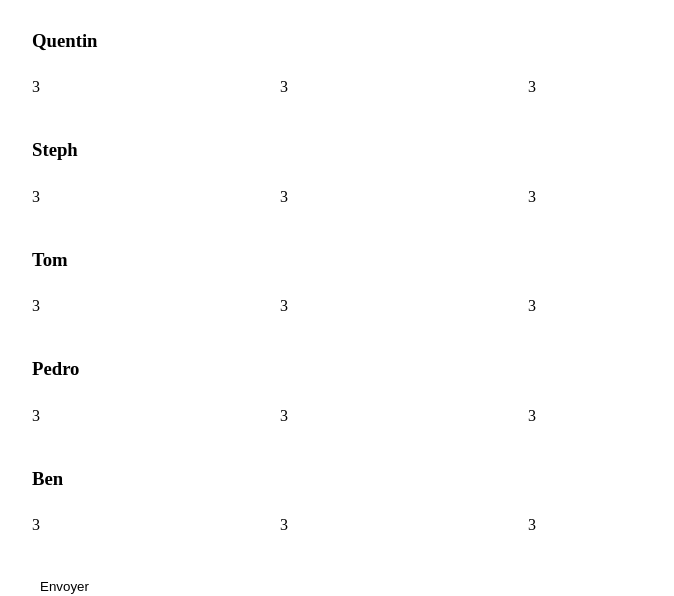
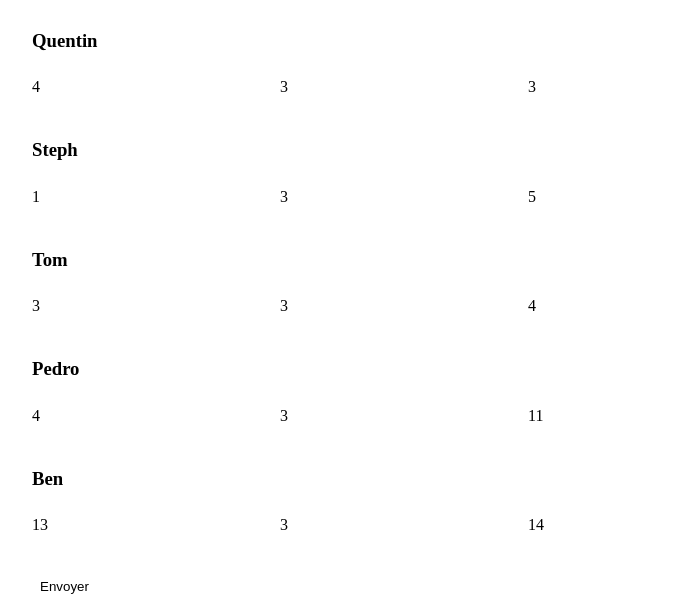
Before and after one commit to Benji-devw/my-stats-bis, a Next.js app: page /pages/match in a window 1280 px wide. Shown: the part 680-1276 px from the top of the page, without its empty margins (244-918 px from the left). Built offline with nearby package versions, Linux system fonts and the light colour scheme.

Commit message:
Update match card and form inputs

```diff
--- a/src/app/page.js
+++ b/src/app/page.js
@@ -51,6 +51,7 @@ export default function Home() {
               <MatchCard
                 key={match.id}
                 id={match.id}
+                // media_video={match.media_video}
                 date={match.encounter_date}
                 team1_name={match.team1_name}
                 team2_name={match.team2_name}
--- a/src/app/pages/match/page.js
+++ b/src/app/pages/match/page.js
@@ -62,6 +62,7 @@ const PostMatch = () => {
 
   const handleSubmit = async (e) => {
     e.preventDefault();
+    //TODO: defined team1_score by total player goals
     const match = {
       id: new_id,
       media_video: e.target.media_video.value,
@@ -177,33 +178,33 @@ const PostMatch = () => {
 
               <h3>Quentin</h3>
               <div className={`${styles.form} ${styles.form_grid}`}>
-                <input type="number" name="quentin_goals" id="goals" placeholder="Buts" defaultValue={3}/>
+                <input type="number" name="quentin_goals" id="goals" placeholder="Buts" defaultValue={4}/>
                 <input type="number" name="quentin_assists" id="assists" placeholder="PassesD"defaultValue={3}/>
                 <input type="number" name="quentin_shoots" id="shoots" placeholder="Tirs"defaultValue={3}/>
               </div>
               <h3>Steph</h3>
               <div className={`${styles.form} ${styles.form_grid}`}>
-                <input type="number" name="steph_goals" id="goals" placeholder="Buts"defaultValue={3}/>
+                <input type="number" name="steph_goals" id="goals" placeholder="Buts"defaultValue={1}/>
                 <input type="number" name="steph_assists" id="assists" placeholder="PassesD"defaultValue={3}/>
-                <input type="number" name="steph_shoots" id="shoots" placeholder="Tirs"defaultValue={3}/>
+                <input type="number" name="steph_shoots" id="shoots" placeholder="Tirs"defaultValue={5}/>
               </div>
               <h3>Tom</h3>
               <div className={`${styles.form} ${styles.form_grid}`}>
                 <input type="number" name="tom_goals" id="goals" placeholder="Buts"defaultValue={3}/>
                 <input type="number" name="tom_assists" id="assists" placeholder="PassesD"defaultValue={3}/>
-                <input type="number" name="tom_shoots" id="shoots" placeholder="Tirs"defaultValue={3}/>
+                <input type="number" name="tom_shoots" id="shoots" placeholder="Tirs"defaultValue={4}/>
               </div>
               <h3>Pedro</h3>
               <div className={`${styles.form} ${styles.form_grid}`}>
-                <input type="number" name="pedro_goals" id="goals" placeholder="Buts"defaultValue={3}/>
+                <input type="number" name="pedro_goals" id="goals" placeholder="Buts"defaultValue={4}/>
                 <input type="number" name="pedro_assists" id="assists" placeholder="PassesD"defaultValue={3}/>
-                <input type="number" name="pedro_shoots" id="shoots" placeholder="Tirs"defaultValue={3}/>
+                <input type="number" name="pedro_shoots" id="shoots" placeholder="Tirs"defaultValue={11}/>
               </div>
               <h3>Ben</h3>
               <div className={`${styles.form} ${styles.form_grid}`}>
-                <input type="number" name="ben_goals" id="goals" placeholder="Buts"defaultValue={3}/>
+                <input type="number" name="ben_goals" id="goals" placeholder="Buts"defaultValue={13}/>
                 <input type="number" name="ben_assists" id="assists" placeholder="PassesD"defaultValue={3}/>
-                <input type="number" name="ben_shoots" id="shoots" placeholder="Tirs"defaultValue={3}/>
+                <input type="number" name="ben_shoots" id="shoots" placeholder="Tirs"defaultValue={14}/>
               </div>
 
               <Button type="submit" value="Envoyer">
--- a/src/components/Match_Card.jsx
+++ b/src/components/Match_Card.jsx
@@ -1,6 +1,7 @@
 import styles from "@styles/match_card.module.css";
 import styles_button from "@styles/button.module.css";
 import Button from "@/components/Button";
+import Link from "next/link";
 
 const MatchCard = ({
   date,
@@ -23,7 +24,9 @@ const MatchCard = ({
       </h3>
 
       {media_video ? (
-        <Button className={styles_button.button}>Voir le match sur NGTV</Button>
+        <Button className={styles_button.button}>
+          <Link href={media_video}>Voir le match sur NGTV </Link>
+        </Button>
       ) : (<h3><span>-&gt;</span> </h3>)}
 
       <code>
--- a/src/styles/button.module.css
+++ b/src/styles/button.module.css
@@ -8,8 +8,7 @@
   max-width: 400px;
   margin: 1rem auto;
 
-  position: inherit;
-  z-index: 5;
+  position: relative;
 
   cursor: pointer;
 
--- a/src/styles/match_card.module.css
+++ b/src/styles/match_card.module.css
@@ -14,6 +14,7 @@
   border: 1px solid rgba(var(--card-border-rgb), 0);
   transition: background 200ms, border 200ms;
   position: relative;
+  z-index: 100;
 
   box-shadow: 10px 10px 10px rgba(0, 0, 0, 0.2);
 
```
